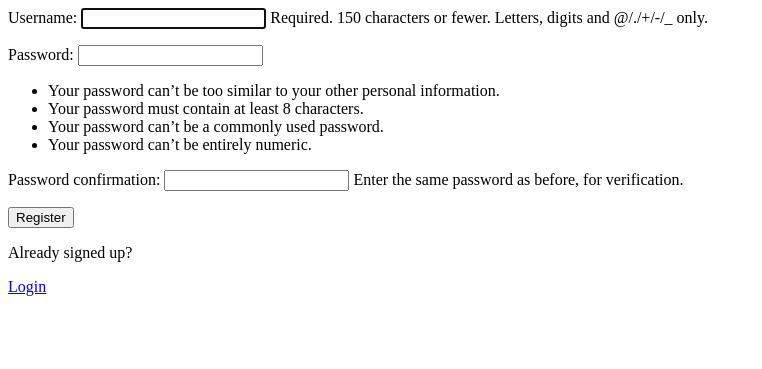
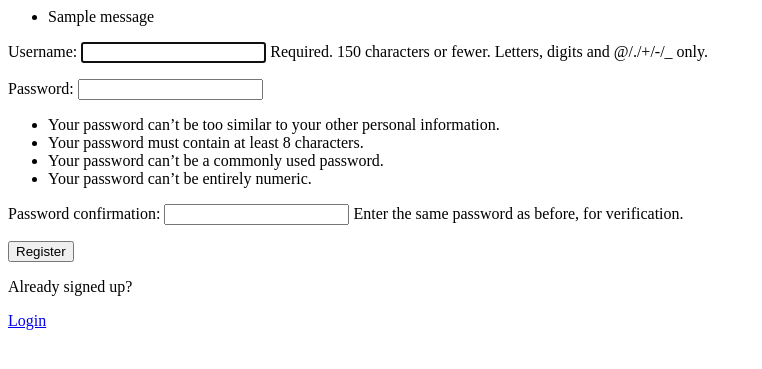
Before and after one commit to cliftonfelix/AirHDB, a Django app: page /register/ in a window 1280 px wide. Shown: the top 369 px of the page, without its empty margins (0-762 px from the left). Run offline with Django 3.2, Linux system fonts and the light colour scheme; tables that the repository leaves empty hold one stand-in row (values such as "Sample post"); one stand-in notice (Sample message) is shown.

Commit message:
Update register.html

```diff
--- a/app/templates/app/register.html
+++ b/app/templates/app/register.html
@@ -1,4 +1,14 @@
 <div>
+    <body>
+    {% if messages %}
+    <ul class="messages">
+        {% for message in messages %}
+        <li>{{ message }}</li>
+        {% endfor %}
+    </ul>
+    {% endif %}
+    </body>
+
     <form method = "POST" action = "">
         {% csrf_token %}
 
```
